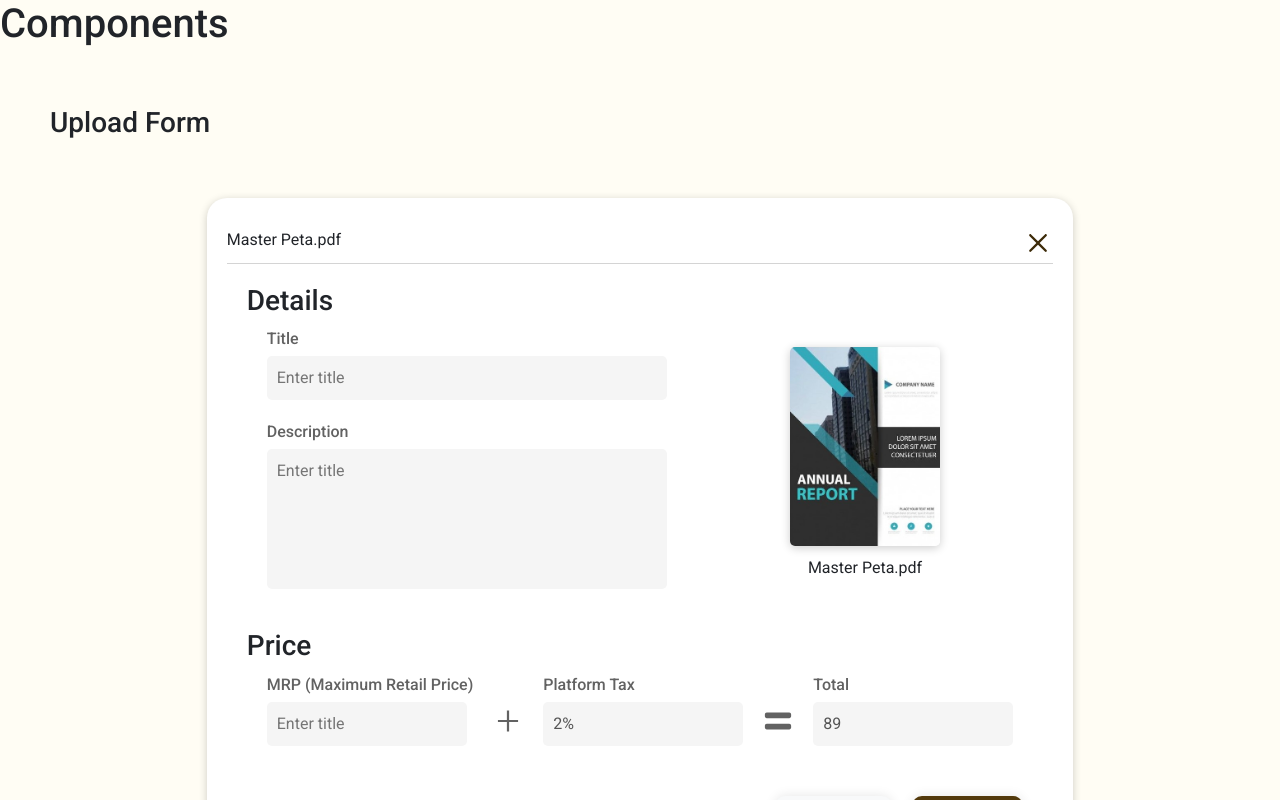
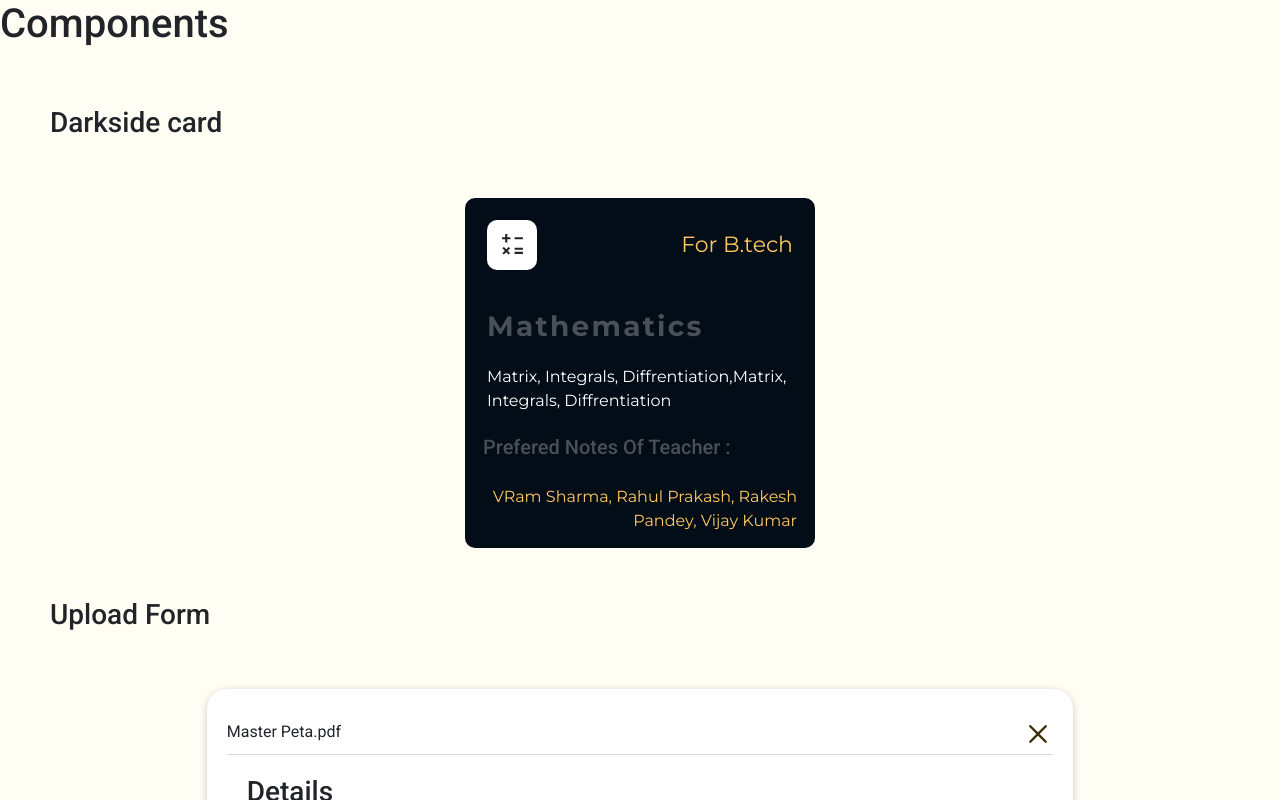
Before and after one commit to Roshan-yadav-evil-genius/AnyMaterial, a React (Create React App) app in the folder Frontend/: page / in a window 1280 px wide. Shown: the top 800 px of the page. Built offline with nearby package versions, Linux system fonts and the light colour scheme.

Commit message:
Add Darkside card

```diff
--- /dev/null
+++ b/Frontend/src/Molecules/Darkside.css
@@ -0,0 +1,61 @@
+.Darskide{
+    width: 350px;
+    height: 350px;
+    background: #020D17;
+    border-radius: 10px;
+}
+.mathicon{
+    background: white;
+    display: flex;
+    flex-direction: column;
+    justify-content: center;
+    align-items: center;
+    padding: 0px;
+    gap: 10px;
+    width: 50px;
+    height: 50px;
+    border-radius: 10px;
+    font-size: 25px;
+    position: relative;
+}
+.header{
+    position: relative;
+    display: flex;
+    padding-left: 22px;
+    padding-top: 22px;
+    justify-content: space-between;
+}
+.dept{
+    color: #FFC75F;
+    font-size: 22px;
+    padding-right: 22px;
+    padding-top: 8px;
+    font-family: Montserrat ;
+}
+.sub{
+    font-family: Montserrat;
+    font-size: 28px;
+    font-weight: 700;
+    letter-spacing: 0.08em;
+    text-align: left;
+    color:  #495057;
+    padding-left: 22px;
+    padding-top: 35px;
+}
+.content p{
+    color: #FFFFFF;
+    padding-top: 18px;
+    padding-left: 22px;
+    font-family: Montserrat;
+}
+.content h5{
+    color:  #495057;
+    padding-top: 22px;
+    padding-left: 18px;
+}
+.content #teacher{
+    text-align: right;
+    color: #FFC75F;
+    padding-right: 18px;
+    padding-bottom: 18px;
+}
--- /dev/null
+++ b/Frontend/src/Molecules/Darkside.js
@@ -0,0 +1,23 @@
+import React from 'react'
+import "./Darkside.css";
+import {BiMath} from "react-icons/bi";
+
+function Darkside() {
+  return (
+    <div className="Darskide">
+        <div className="header">
+        <div className="mathicon"><BiMath/></div>
+        <div className="dept">For B.tech</div>
+        </div>
+        <div className="sub">Mathematics </div>
+        <div className="content">
+          <p>Matrix, Integrals, Diffrentiation,Matrix, Integrals, Diffrentiation </p>
+          <h5>Prefered Notes Of Teacher :</h5>
+          <p id='teacher'>VRam Sharma, Rahul Prakash,
+            Rakesh Pandey, Vijay Kumar</p>
+        </div>
+    </div>
+  )
+}
+
+export default Darkside
--- a/Frontend/src/Pages/AllComponents.js
+++ b/Frontend/src/Pages/AllComponents.js
@@ -10,9 +10,14 @@ import { Button, LinkButton } from "../Atoms/Buttons";
 import { CartTable, AnalyticsTable } from "../Molecules/ProductTable";
 import TotalAmount from "../Molecules/TotalAmount";
 import { UploadFormStep1st,UploadFormStep2nd } from "../Organisms/UploadForm";
+import Darkside from "../Molecules/Darkside";
 const AllComponents = () => {
   return (
     <div className="CompViewcard">
+      <h3>Darkside card</h3>
+      <div className="compShowcase">
+        <Darkside/>
+      </div>
       <h3>Upload Form</h3>
       <div className="compShowcase">
         <UploadFormStep1st />
```
